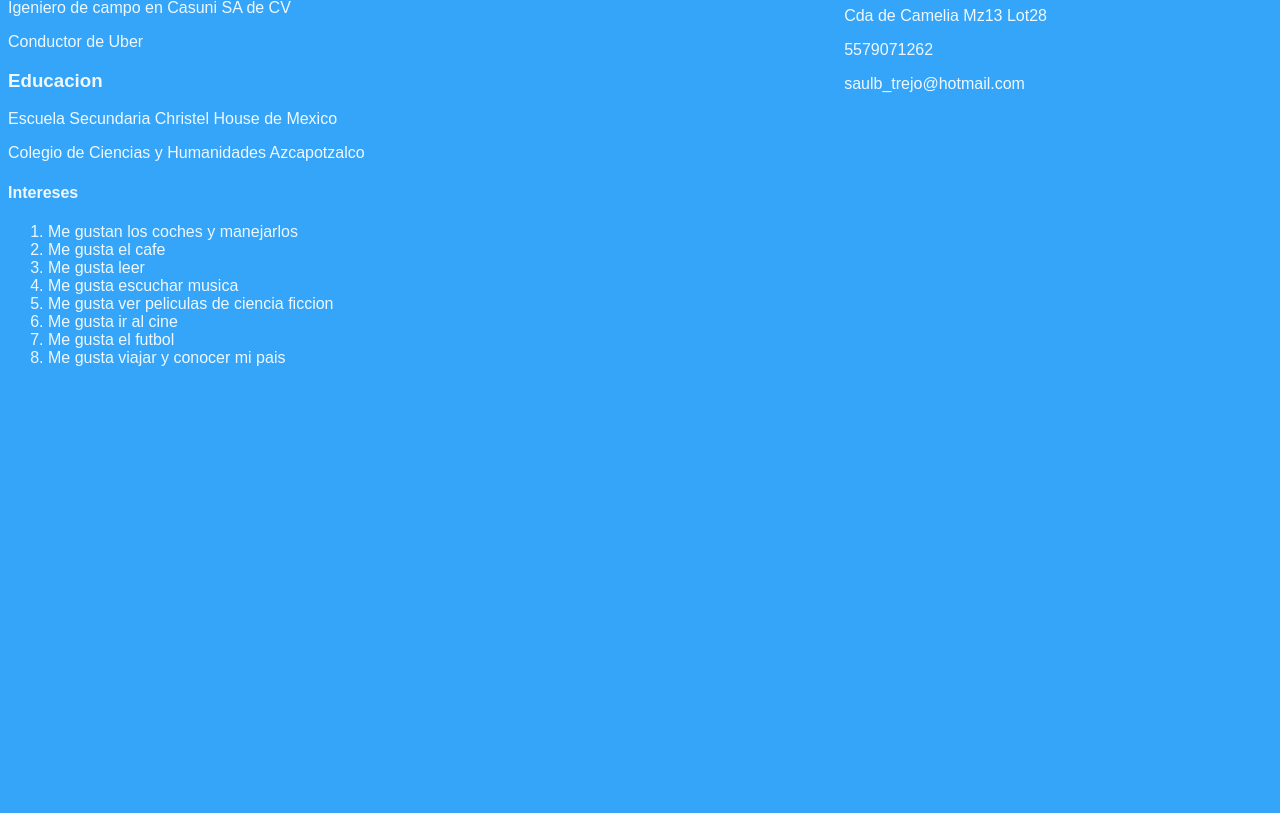
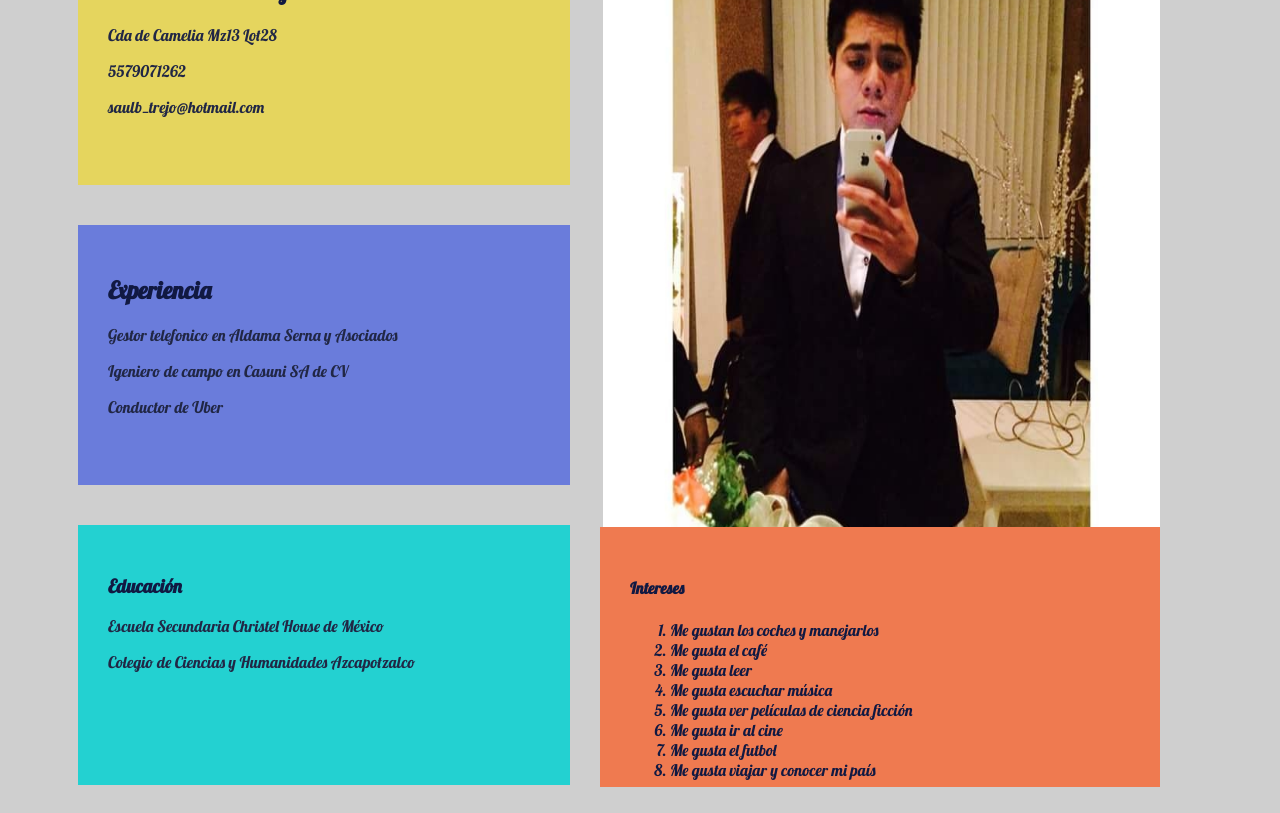
Before and after one commit to Sauleonly/Sauleonly.github.io, a plain HTML site: page index.html in a window 1280 px wide. Shown: the part 103-916 px from the top of the page. Before the commit the page ends 800 px from the top, so only its background shows below. Drawn offline with Linux system fonts and the light colour scheme; a web font is replaced by a local one.

Commit message:
Termine mi CV

```diff
--- a/index.html
+++ b/index.html
@@ -3,60 +3,151 @@
 <head>
     <meta charset="utf-8"/>
     <style>
-      @import url('https://fonts.googleapis.com/css?family=Montserrat');
+    @import url('https://fonts.googleapis.com/css?family=Kavivanar|Lobster|Montserrat');
+      .col1{
+            width: 8.333%;
+        }
+        .col2{
+            width:16.666%;
+        }
+        .col3{
+            width: 25%;
+        }
+        .col4{
+            width: 33.332%;
+        }
+        .col5{
+            width: 41.665%;
+        }
+        .col6{
+            width: 50%;
+        }
+        .col7{
+            width: 58.333%;
+        }
+        .col8{
+            width: 66.666%;
+        }
+        .col9{
+            width: 75%;
+        }
+        .col10{
+            width: 83.332%;
+        }
+        .col11{
+            width: 91.665%;
+        }
+        .col12{
+            width: 100%;
+        }
+        .col{
+            float:left;
+            box-sizing: border-box;
+        }
+        .row{
+            overflow:hidden;
+        }
     body{
-        font-family: sans-serif;
-        background-color: #34A5F9;
-        color:aliceblue;
+        font-family: 'Lobster', cursive;
+        background-color: rgb(207, 207, 207);
+        color:#111942;
         }
     div {
+        position: relative;
+        top: 0;
+        left: 0;
+        }
+    section{
+        position: relative;
+        margin: 20px 70px 20px;
+        padding: 30px;
+        height: 200px;
+    }
+    footer{
         position: absolute;
-        top: 30px;
         right: 50px;
+        top: 610px;
+        width: 700px;
+    }
+    img{
+        position: absolute;
+        top: -25px;
+        width: 557px;
+        right: 70px;
+        margin: 50px;
+        height: 88%;
+    }
+    p{
+        color:#212745;
+    }
+    #section-principal{
+        background-color: #E5D55E;
+    }
+    #section-secondary{
+        background-color: #6A7CDB;
+    }
+    #section-third{
+        background-color: #23D1D1;
+    }
+    #section-fourd{
+        background-color: #EF7A50;
     }
     </style>
 </head>
 <body>
-    <div>
+    <img src="imagen/saulcv2.jpg"/>
+    <div class="row">
+        <div class="col col6">
+            <section id="section-principal">
                     <h1>Saúl Bernardo Trejo Ortiz</h1>
                     <p>Cda de Camelia Mz13 Lot28</p>
                     <p>5579071262</p>
                     <p>saulb_trejo@hotmail.com</p>
         </div>
+            </section>
+    </div>
 </body>
 <main>
+    <div class="row">
+        <div class="col col6">
+            <section id="section-secondary">
                     <h2>Experiencia</h2>
-        <section>
                     <p>Gestor telefonico en Aldama Serna y Asociados</p>
+                    <p>Igeniero de campo en Casuni SA de CV</p>
+                    <p>Conductor de Uber</p>
+        </div>
            </section>
-        <section>
-            <p>Igeniero de campo en Casuni SA de CV</p>
-        </section>
-        <section>
-            <p>Conductor de Uber</p>
-        </section>
+    </div>
 </main>
 <aside>
-        <h3>Educacion</h3>
-        <section>
-            <p>Escuela Secundaria Christel House de Mexico</p>
+    <div class="row">
+        <div class="col col6">
+            <section id="section-third">
+                    <h3>Educación</h3>
+                    <p>Escuela Secundaria Christel House de México</p>
+                    <p>Colegio de Ciencias y Humanidades Azcapotzalco</p>
+            </div>
             </section>
-        <section>
-            <p>Colegio de Ciencias y Humanidades Azcapotzalco</p>
-        </section>
+        </div>
 </aside>
 <footer>
+    <div class="row">
+        <div class="col col12">
+            <section id="section-fourd">
                 <h4>Intereses</h4>
                 <ol>
                   <li>Me gustan los coches y manejarlos</li>
-            <li>Me gusta el cafe</li>
+                  <li>Me gusta el café</li>
                   <li>Me gusta leer</li>
-            <li>Me gusta escuchar musica</li>
-            <li>Me gusta ver peliculas de ciencia ficcion</li>
+                  <li>Me gusta escuchar música</li>
+                  <li>Me gusta ver películas de ciencia ficción</li>
                   <li>Me gusta ir al cine</li>
                   <li>Me gusta el futbol</li>
-            <li>Me gusta viajar y conocer mi pais</li>
+                  <li>Me gusta viajar y conocer mi país</li>
                </ol>
+        </div>
+        </section>
+    </div>
     </footer>
 </header>
 </html>
```
Also changed, not shown: curriculum.html (added, +62 -0 lines), imagen/saulcv.jpg (added), imagen/saulcv2.jpg (added). Lines whose indentation alone changed are shown as unchanged.
